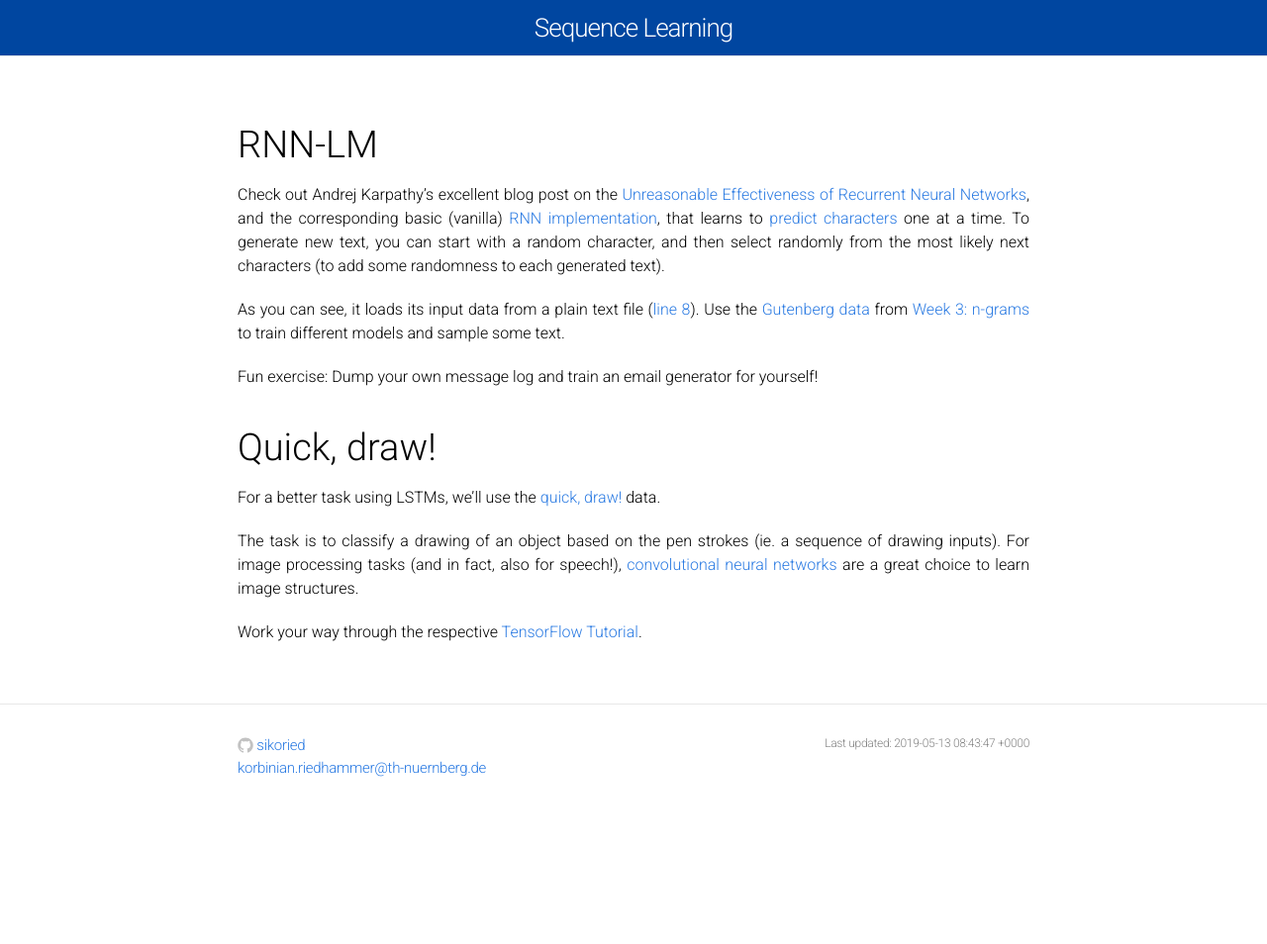
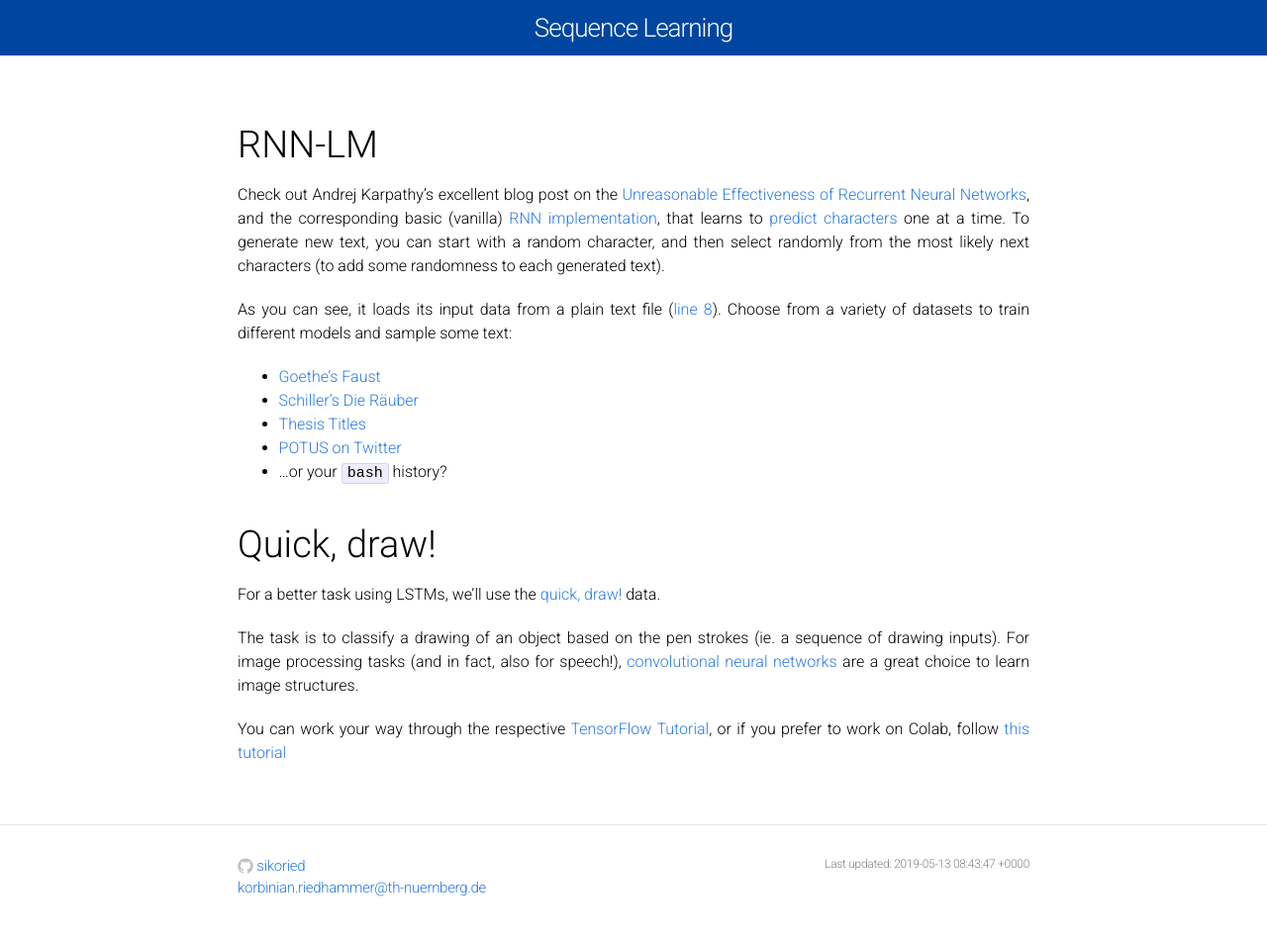
Before and after one commit to sikoried/sequence-learning, a Jekyll site: the page built from 07-rnns/rnns.md, in a window 1280 px wide. Shown: the whole page at 99% size. Built offline with Jekyll 4.4.1, drawn with Linux system fonts in a browser that asks for light colours; our own code applies the rules of GitHub Pages for plain Markdown files; before the commit the page ends 900 px from its top, so only the background shows below that.

Commit message:
Updates for RNN

```diff
--- a/07-rnns/rnns.md
+++ b/07-rnns/rnns.md
@@ -11,9 +11,13 @@
 To generate new text, you can start with a random character, and then select randomly from the most likely next characters (to add some randomness to each generated text).
 
 As you can see, it loads its input data from a plain text file ([line 8](https://gist.github.com/karpathy/d4dee566867f8291f086#file-min-char-rnn-py-L8)).
-Use the [Gutenberg data]({{site.baseurl}}/03-ngrams/gutenbergorg.zip) from [Week 3: n-grams]({{site.baseurl}}/03/ngrams) to train different models and sample some text.
+Choose from a variety of datasets to train different models and sample some text:
 
-Fun exercise: Dump your own message log and train an email generator for yourself!
+- [Goethe's Faust]({{site.baseurl}}/03-ngrams/faust.txt)
+- [Schiller's Die Räuber]({{site.baseurl}}/03-ngrams/dieraeuber.txt)
+- [Thesis Titles]({{site.baseurl}}/03-ngrams/hsro-theses.txt)
+- [POTUS on Twitter]({{site.baseurl}}/07-rnns/putus.txt)
+- ...or your `bash` history?
 
 
 # Quick, draw!
@@ -23,4 +27,4 @@
 The task is to classify a drawing of an object based on the pen strokes (ie. a sequence of drawing inputs).
 For image processing tasks (and in fact, also for speech!), [convolutional neural networks]({{site.baseurl}}/07-rnns/sl-convnets.pdf) are a great choice to learn image structures.
 
-Work your way through the respective [TensorFlow Tutorial](https://www.tensorflow.org/tutorials/recurrent_quickdraw).
+You can work your way through the respective [TensorFlow Tutorial](https://www.tensorflow.org/tutorials/recurrent_quickdraw), or if you prefer to work on Colab, follow [this tutorial](https://medium.com/tensorflow/train-on-google-colab-and-run-on-the-browser-a-case-study-8a45f9b1474e)
```
Also changed, not shown: Readme.md (+2 -2 lines).
